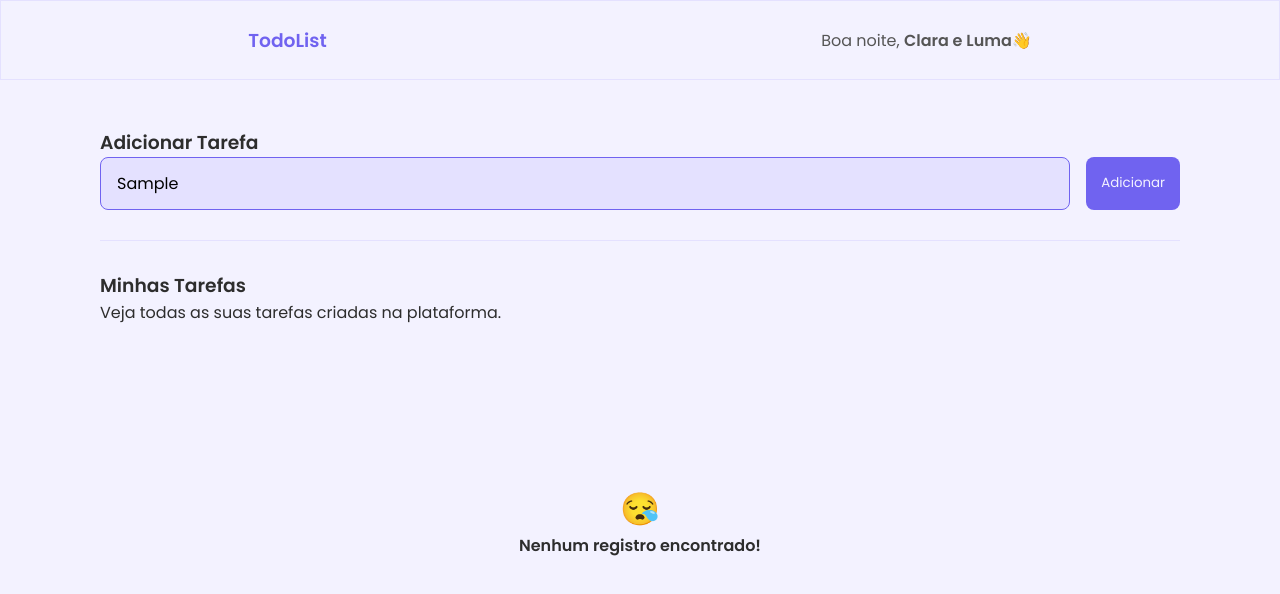
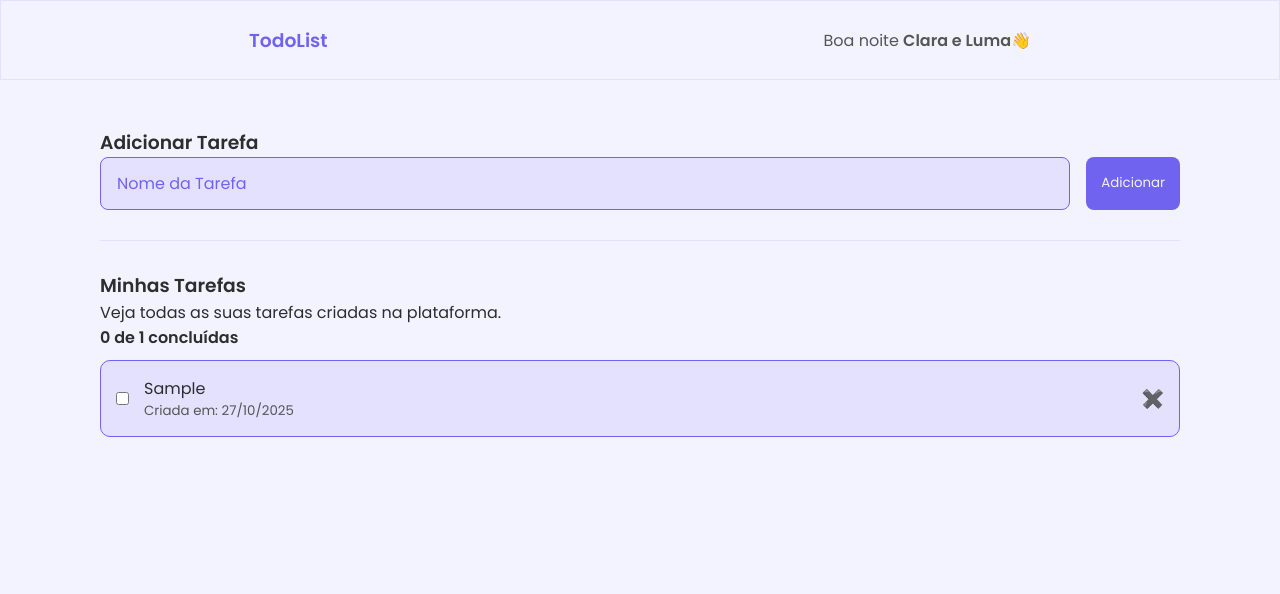
Before and after one commit to szluma/PWEB, a plain HTML site: page Projeto01 - PWEB/index.html in a window 1280 px wide. Both pictures are taken after typing "Sample" into the empty fields and a click on the button "Adicionar". Drawn offline with Linux system fonts and the light colour scheme.

Commit message:
Add files via upload

```diff
--- a/Projeto01 - PWEB/script.js
+++ b/Projeto01 - PWEB/script.js
@@ -1,6 +1,5 @@
+const horas = new Date().getHours();
 const cumprimento = document.getElementById("saudacao");
-
-const horas = new Date().getHours();
 let hora;
 
 if (horas >= 6 && horas <= 11) {
@@ -13,51 +12,120 @@ else {
     hora = "Boa noite";
 }
 
-cumprimento.innerHTML = `${hora}, <b>Clara e Luma👋</b>`;
+cumprimento.innerHTML = (`${hora} <b>Clara e Luma👋</b>`);
 
-// function adicionar_tarefa (){
-//     const tarefas = document.getElementById("add_tarefa");
-//     const meses = ["jan", "fev", "mar", "abr", "mai", "jun", "jul", "ago", "set", "out", "nov", "dez"];
-// }
+const formulario = document.getElementById("container_1");
+const inputTarefa = document.getElementById("add_tarefa");
+const divConcluidas = document.getElementById("concluidas");
+const divUltima = document.querySelector(".ult_div");
 
-const form = document.getElementById("container_1");
-const verificado = document.getElementsByClassName("verificado");
-const tarefas = [];
+let tarefas = [];
 
-let ult_div = document.getElementById("ult_div");
-let copia_ult_div = ult_div;
-
-form.addEventListener("submit", function(CL){
-    CL.preventDefault();
-
-    let nome = document.getElementById("add_tarefa").value;
-    const meses = ["jan", "fev", "mar", "abr", "mai", "jun", "jul", "ago", "set", "out", "nov", "dez"];
-    const data_tarefa = `${horas.getDate()} de ${meses[horas.getMonth() - 1]} ${horas.getFullYear()}`;
-    const situacao = false;
-
-    const tarefa = {
-        "nome": nome,
-        "data": data_tarefa,
-        "done": situacao
-    };
-
-    tarefas.push(tarefa);
-    if(ult_div){
-        copia_ult_div.remove();
+formulario.addEventListener("submit", (e) => {
+    e.preventDefault();
+    const texto = inputTarefa.value.trim();
+    if (!texto) {
+        alert("Digite o nome da tarefa!");
+        return;
     }
 
-    const tarefa_concluida = tarefas.filter(tarefa => tarefa.done === true). length;
-    let concluidas = document.getElementById("concluidas");
+    const dataAtual = new Date();
+    const dataFormatada = dataAtual.toLocaleDateString("pt-BR");
 
-    if(concluidas){
-        concluidas.innerHTML = `<h4>${tarefa_concluida} de ${tarefas.length} <b>concluídas</b>`;
-    }
-    else {
-        let concluidasEl = document.createElement("div");
-        concluidasEl.setAttribute("id", "concluidas");
-        document.getElementById("tarefasConcluidas").append(concluidasEl);
-        concluidasEl.innerHTML = `<h4>${tarefa_concluida} de ${tarefas.length} <b>concluídas</b>`;
+    tarefas.push({ nome: texto, concluida: false, data: dataFormatada });
+    inputTarefa.value = "";
+    mostrarTarefas();
+});
+
+function mostrarTarefas() {
+    // Limpa as tarefas antigas
+    const antigas = document.querySelectorAll(".tarefa-item");
+    antigas.forEach(t => t.remove());
+
+    if (tarefas.length === 0) {
+        divUltima.style.display = "flex";
+        divConcluidas.innerHTML = "";
+        return;
+    } else {
+        divUltima.style.display = "none";
     }
 
+    tarefas.forEach((tarefa, index) => {
+        // Cria os elementos de adicionar tarefas
+        const divTarefa = document.createElement("div");
+        divTarefa.className = "tarefa-item";
 
-});
+        const divInfo = document.createElement("div");
+        divInfo.className = "tarefa-info";
+
+        const checkbox = document.createElement("input");
+        checkbox.type = "checkbox";
+        checkbox.checked = tarefa.concluida;
+
+        const textoDiv = document.createElement("div");
+
+        const span = document.createElement("span");
+        span.textContent = tarefa.nome;
+        if (tarefa.concluida) {
+            span.classList.add("concluida");
+        }
+
+        const data = document.createElement("small");
+        data.textContent = (`Criada em: ${tarefa.data}`);
+        data.className = "data-tarefa";
+
+        textoDiv.appendChild(span);
+        textoDiv.appendChild(data);
+
+        const botao = document.createElement("button");
+        botao.textContent = "✖️";
+        botao.className = "btn-delete";
+
+        // Monta a estrutura
+        divInfo.appendChild(checkbox);
+        divInfo.appendChild(textoDiv);
+
+        divTarefa.appendChild(divInfo);
+        divTarefa.appendChild(botao);
+
+        divUltima.parentNode.insertBefore(divTarefa, divUltima);
+
+        checkbox.addEventListener("change", () => {
+            tarefa.concluida = checkbox.checked;
+            if (tarefa.concluida) {
+                span.classList.add("concluida");
+                data.textContent = (`Concluída em: ${tarefa.data}`);
+                divTarefa.classList.add("verde");
+                botao.textContent = "✖️";
+            } else {
+                span.classList.remove("concluida");
+                data.textContent = (`Criada em: ${tarefa.data}`);
+                divTarefa.classList.remove("verde");
+                botao.textContent = "✖️";
+            }
+            atualizarContador();
+        });
+
+        botao.addEventListener("click", () => {
+            tarefas.splice(index, 1);
+            mostrarTarefas();
+        });
+    });
+
+     //botao.addEventListener("click", () => {
+        //    if (!tarefa.concluida) {
+        //        tarefas.splice(index, 1); // Apaga só se não estiver concluída
+        //        mostrarTarefas();
+        //    }
+      //  });
+  //  });
+
+    atualizarContador();
+}
+
+function atualizarContador() {
+    const concluidas = tarefas.filter(t => t.concluida).length;
+    divConcluidas.innerHTML = (`${concluidas} de ${tarefas.length} <strong>concluídas</strong>`);
+}
+
+mostrarTarefas();
--- a/Projeto01 - PWEB/style.css
+++ b/Projeto01 - PWEB/style.css
@@ -91,3 +91,43 @@ main {
     flex-direction: column;
     align-items: center;
 }
+
+.tarefa-item {
+    display: flex;
+    justify-content: space-between;
+    align-items: center;
+    padding: 15px;
+    margin: 10px 0;
+    background: #E4E1FF;
+    border: 1px solid #7063F0;
+    border-radius: 10px;
+}
+
+.tarefa-info {
+    display: flex;
+    align-items: center;
+    gap: 15px;
+}
+
+.concluida {
+    text-decoration: line-through;
+    color: #7063F0;
+    display: inline-flexbox;
+}
+
+.btn-delete {
+    background: none;
+    border: none;
+    cursor: pointer;
+    font-size: 18px;
+}
+
+.data-tarefa {
+    display: block;
+    color: #555;
+}
+
+.verde {
+    background: #d6ffd8;
+    border: 1px solid #32a852;
+}
```
Also changed, not shown: Projeto01 - PWEB/index.html (+0 -1 lines).
